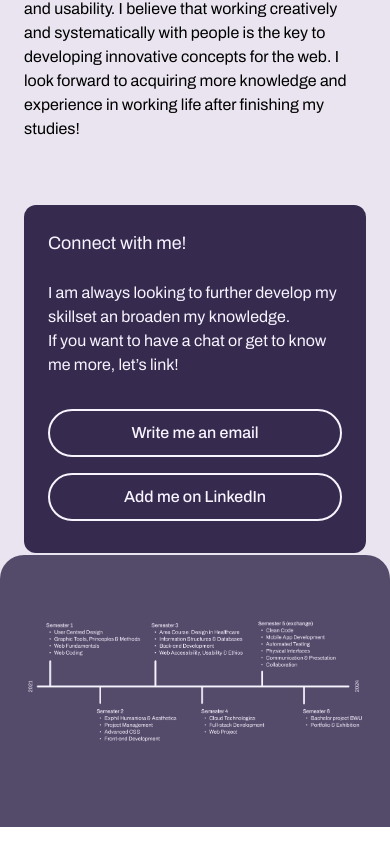
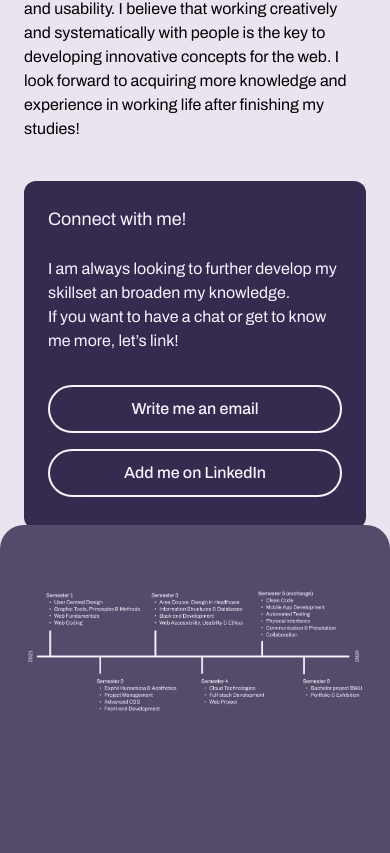
Before and after one commit to lisamarimyrene/portfolio_v24, a Next.js app: page /about in a window 390 px wide. Shown: the part 1061-1914 px from the top of the page. Before the commit the page ends 1888 px from the top, so only its background shows below. Built offline with nearby package versions, Linux system fonts and the light colour scheme.

Commit message:
finishes

```diff
--- a/app/about/page.tsx
+++ b/app/about/page.tsx
@@ -35,7 +35,7 @@ export default function About() {
 
           <div className="md:max-w-[70%] lg:max-w-[50%] md:mr-20">
             <p className="mb-6 text-base">Hello! My name is Lisa Mari and I am currently completing a bachelor&apos;s degree in Web Development at NTNU Gjøvik, as my interest in technology and design has always been a great motivation. After completing my studies, I will leave with competence in modern full-stack web technologies, user-centred methods and design.</p>
-            <p className="text-base mb-16 md:mb-16">What inspires me to pursue a career in development is the joy of creating meaningful digital experiences with a focus on accessibility and usability. I believe that working creatively and systematically with people is the key to developing innovative concepts for the web. I look forward to acquiring more knowledge and experience in working life after finishing my studies!</p>
+            <p className="text-base mb-10 md:mb-16">What inspires me to pursue a career in development is the joy of creating meaningful digital experiences with a focus on accessibility and usability. I believe that working creatively and systematically with people is the key to developing innovative concepts for the web. I look forward to acquiring more knowledge and experience in working life after finishing my studies!</p>
           </div>
 
           <div className="w-full h-fit pt-6 pb-4 md:pb-8 bg-purple-dark rounded-xl px-6 text-purple-light">
@@ -61,9 +61,8 @@ export default function About() {
         </div>
       </div>
 
-      <div className="px-6 md:px-20 bg-purple-deep w-full pt-16 md:pt-20 z-1 absolute b-0 rounded-t-3xl mt-[860px] md:mt-[370px]">
-
-        <div className="w-full flex justify-center pb-20">
+      <div className="px-6 md:px-20 bg-purple-deep w-full pt-16 md:pt-20 z-1 absolute pb-20 rounded-t-3xl mt-[830px] md:mt-[370px]">
+        <div className="w-full flex justify-center pb-14 md:pb-0">
           <Image
                 src={Timeline}
                 alt="Picture of BWU Timeline"
```
